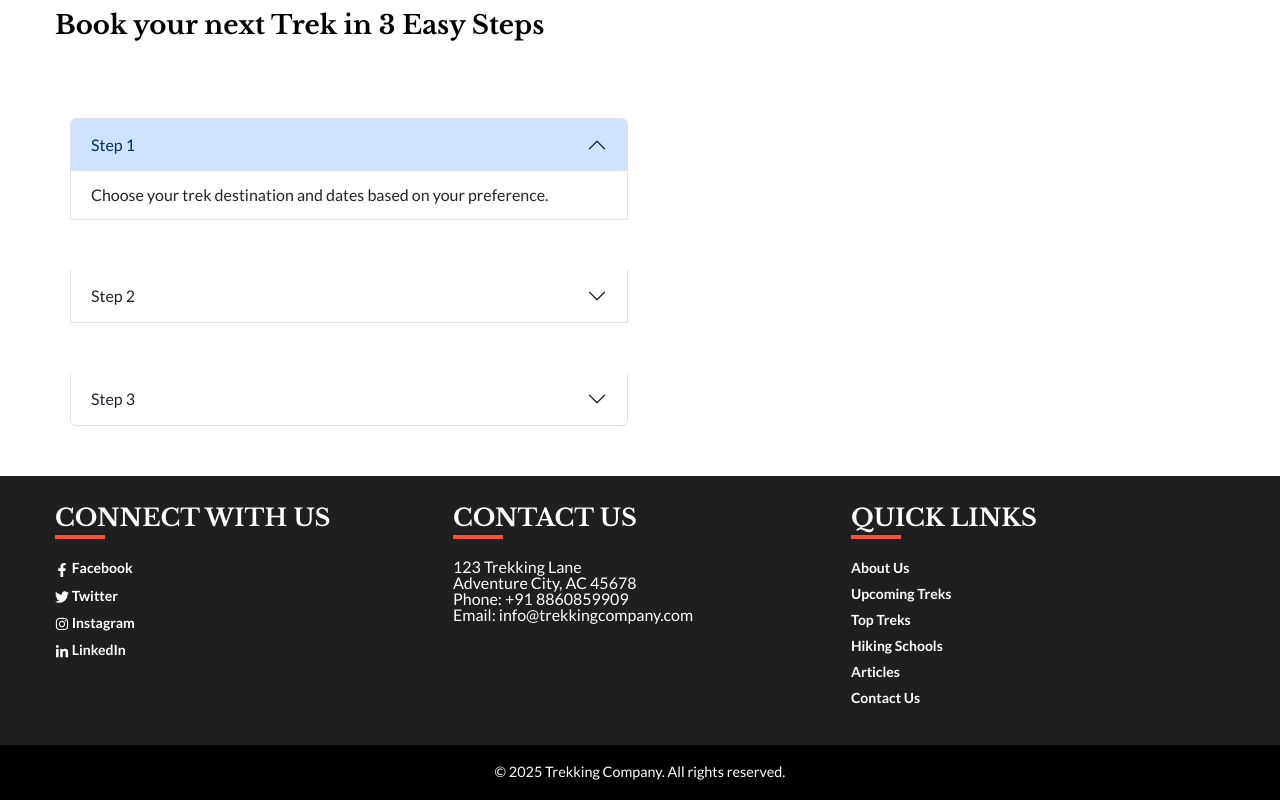
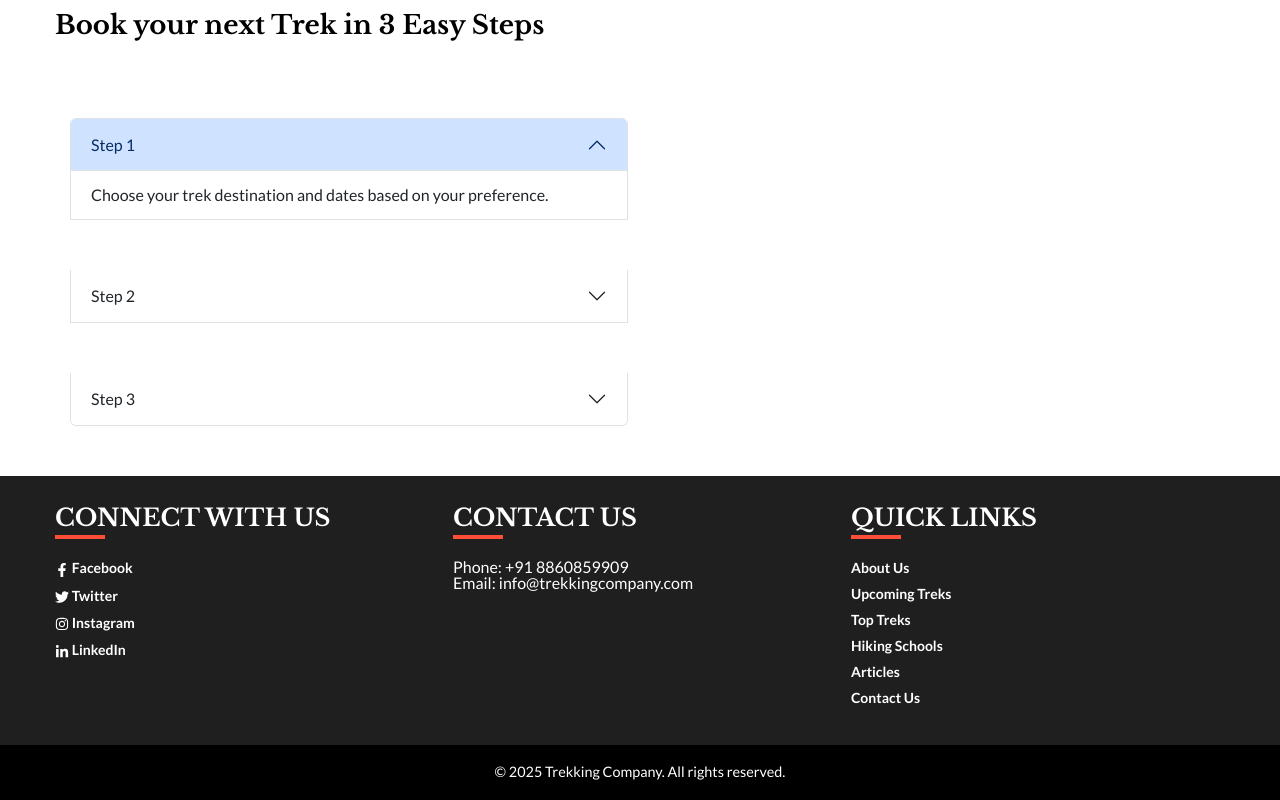
Before and after one commit to SachinMishraJavaPlusPlus/peak-planner, a React (Create React App) app in the folder frontend/: page / in a window 1280 px wide. Shown: the part 1933-2733 px from the top of the page. Built offline with nearby package versions, Linux system fonts and the light colour scheme; no server answers.

Commit message:
Update Footer.jsx address removed

```diff
--- a/frontend/src/components/Common/Footer/Footer.jsx
+++ b/frontend/src/components/Common/Footer/Footer.jsx
@@ -22,8 +22,8 @@ const Footer = () => {
           {/* Column 2: Contact Information */}
           <Col md={4} sm={12} className="footer-column">
             <h5>Contact Us</h5>
-            <p>123 Trekking Lane</p>
-            <p>Adventure City, AC 45678</p>
+{/*             <p>123 Trekking Lane</p> */}
+{/*             <p>Adventure City, AC 45678</p> */}
             <p>Phone: +91 8860859909</p>
             <p>Email: info@trekkingcompany.com</p>
           </Col>
```
